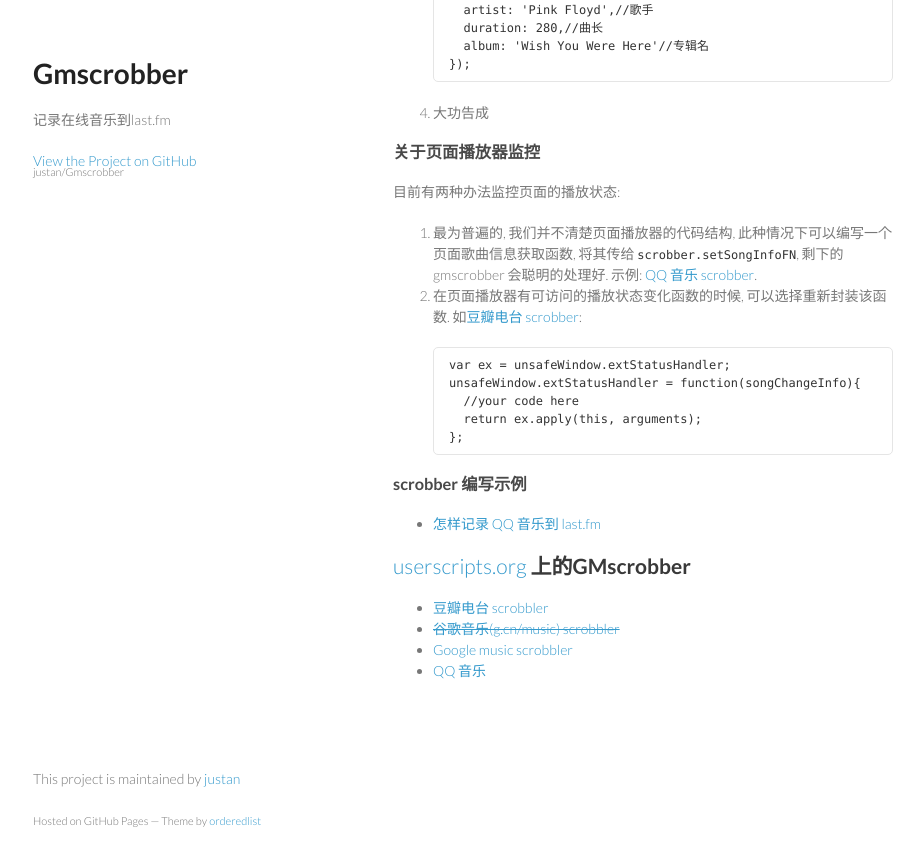
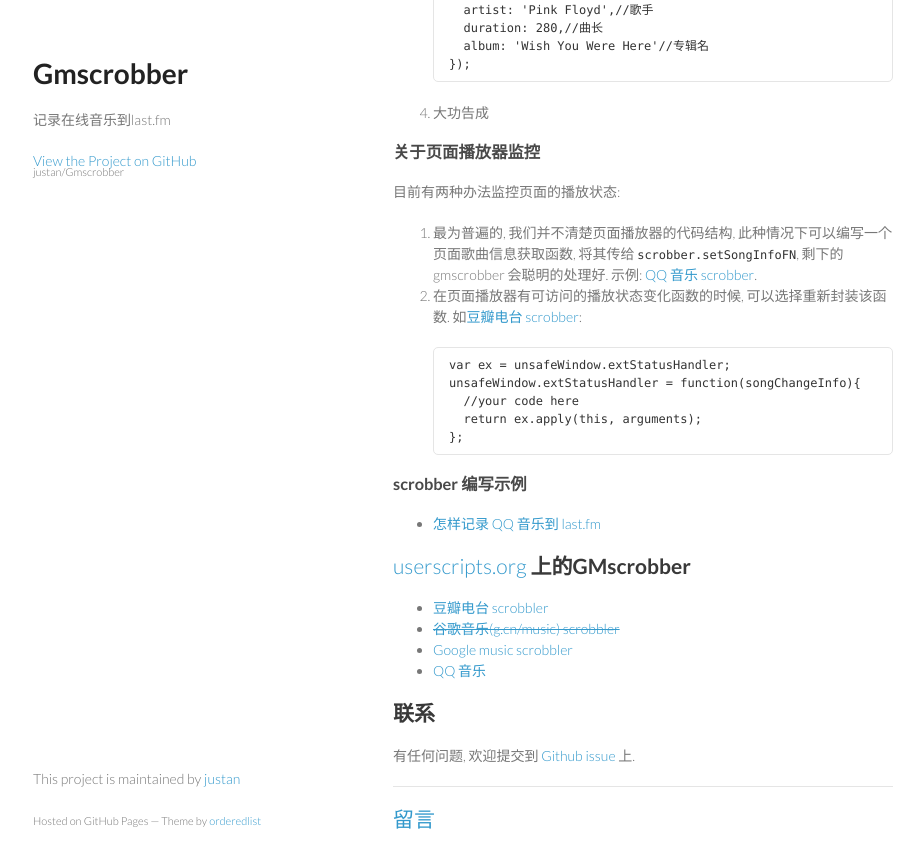
Before and after one commit to justan/gmscrobber, a Jekyll site: the page built from index.md, in a window 1280 px wide and 900 px high, scrolled down 1442 px. Shown: the top 868 px of the window, without its empty margins (177-1101 px from the left). Built offline with Jekyll 4.4.1, drawn with Linux system fonts in a browser that asks for light colours; Markdown is read by kramdown in place of the engine named in the settings; comment, search, counter and statistics services are not loaded.

Commit message:
git issue

```diff
--- a/_layouts/default.html
+++ b/_layouts/default.html
@@ -27,7 +27,8 @@
   </header>
   <section>
     {{content}}
-    <div id="disqus_thread"></div>
+    <hr />
+    <div id="disqus_thread"><h2><a href='javascript:showComment();'>留言</a></h2></div>
   </section>
   <footer>
     <p>This project is maintained by <a href="http://blog.whosemind.net">{{site.author}}</a></p>
--- a/index.md
+++ b/index.md
@@ -85,4 +85,11 @@
   * [Google music scrobbler](https://userscripts.org/scripts/show/111546)
   * [QQ 音乐](https://userscripts.org/scripts/show/136050)
 
+
+联系
+---
+有任何问题, 欢迎提交到 [Github issue] 上.
+
+
 [@solos]: https://github.com/solos
+[Github issue]: https://github.com/justan/gmscrobber/issues?state=open
```
Also changed, not shown: other parts of _layouts/default.html (+2 -0 lines). Lines whose indentation alone changed are shown as unchanged.
